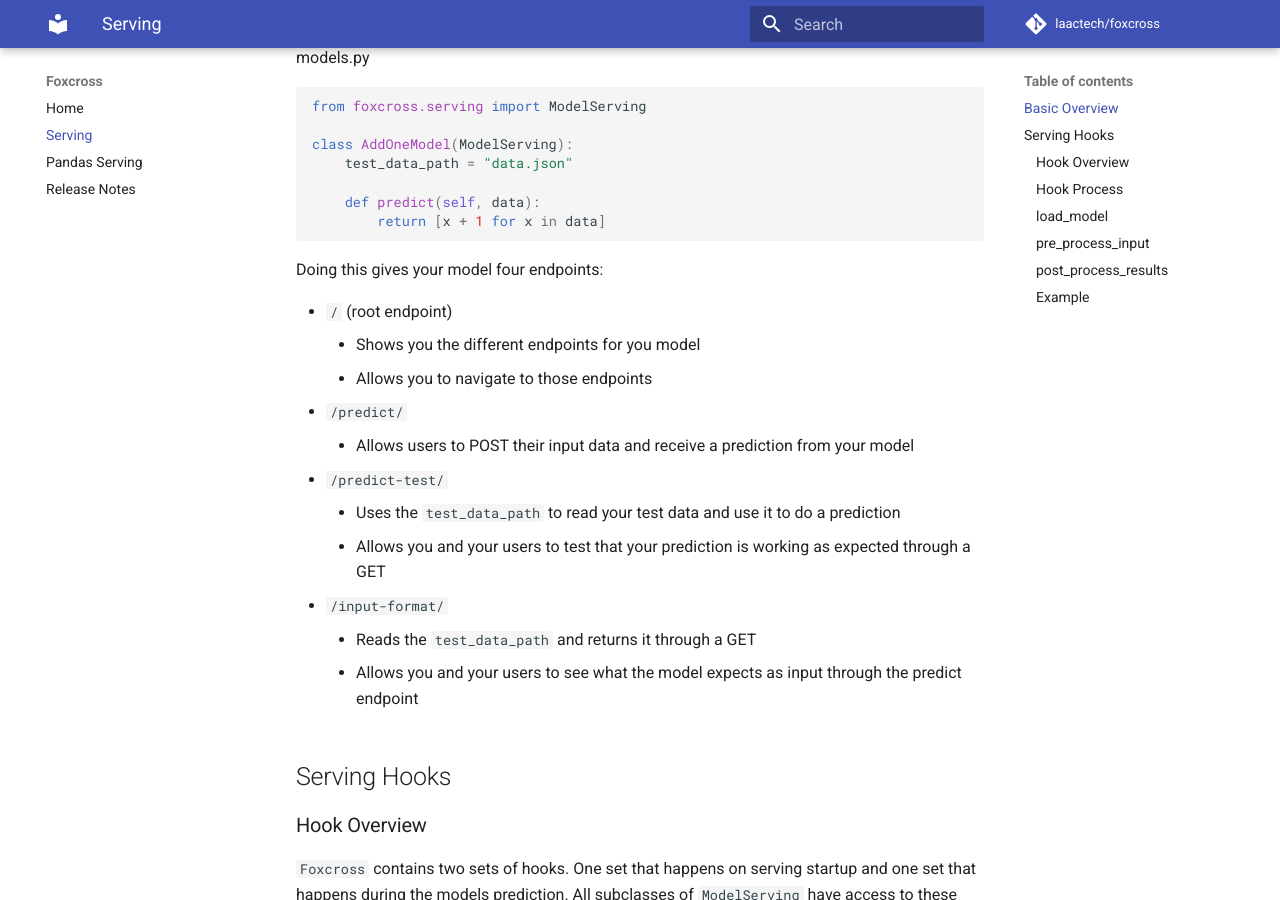
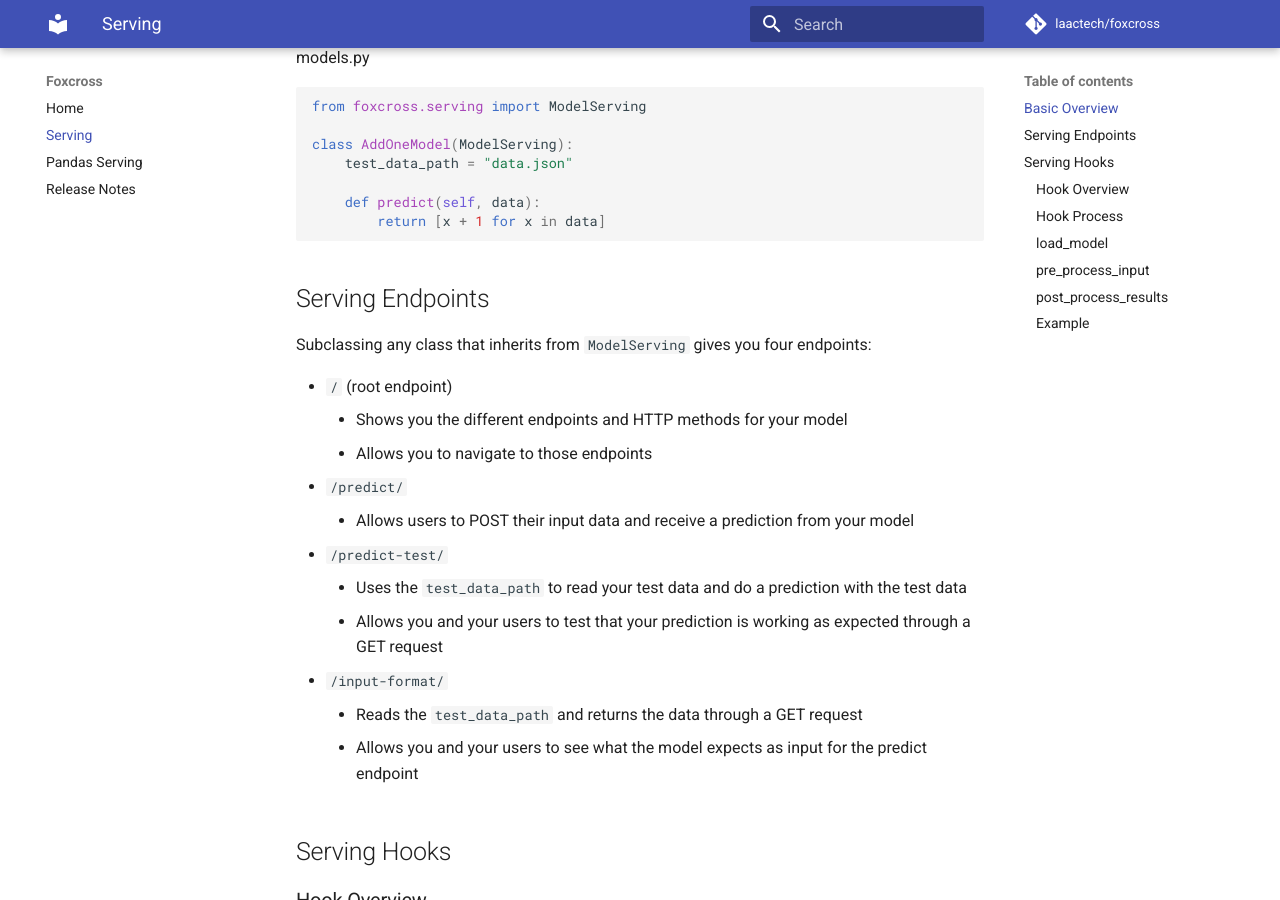
Before and after one commit to laactechnology/foxcross, an MkDocs documentation site: the page built from docs/serving.md, in a window 1280 px wide and 900 px high, scrolled down 569 px. Built offline with MkDocs 1.6.1 and Material for MkDocs 9.7.7, drawn with Linux system fonts in a browser that asks for light colours; comment, search, counter and statistics services are not loaded.

Commit message:
updating endpoint section

````diff
--- a/docs/serving.md
+++ b/docs/serving.md
@@ -28,20 +28,21 @@ class AddOneModel(ModelServing):
         return [x + 1 for x in data]
 ```
 
-Doing this gives your model four endpoints:
+## Serving Endpoints
+Subclassing any class that inherits from `ModelServing` gives you four endpoints:
 
 * `/` (root endpoint)
-    * Shows you the different endpoints for you model
+    * Shows you the different endpoints and HTTP methods for your model
     * Allows you to navigate to those endpoints
 * `/predict/`
     * Allows users to POST their input data and receive a prediction from your model
 * `/predict-test/`
-    * Uses the `test_data_path` to read your test data and use it to do a prediction
+    * Uses the `test_data_path` to read your test data and do a prediction with the test data
     * Allows you and your users to test that your prediction is working as expected
-    through a GET
+    through a GET request
 * `/input-format/`
-    * Reads the `test_data_path` and returns it through a GET
-    * Allows you and your users to see what the model expects as input through the predict
+    * Reads the `test_data_path` and returns the data through a GET request
+    * Allows you and your users to see what the model expects as input for the predict
     endpoint
 
 ## Serving Hooks
````
